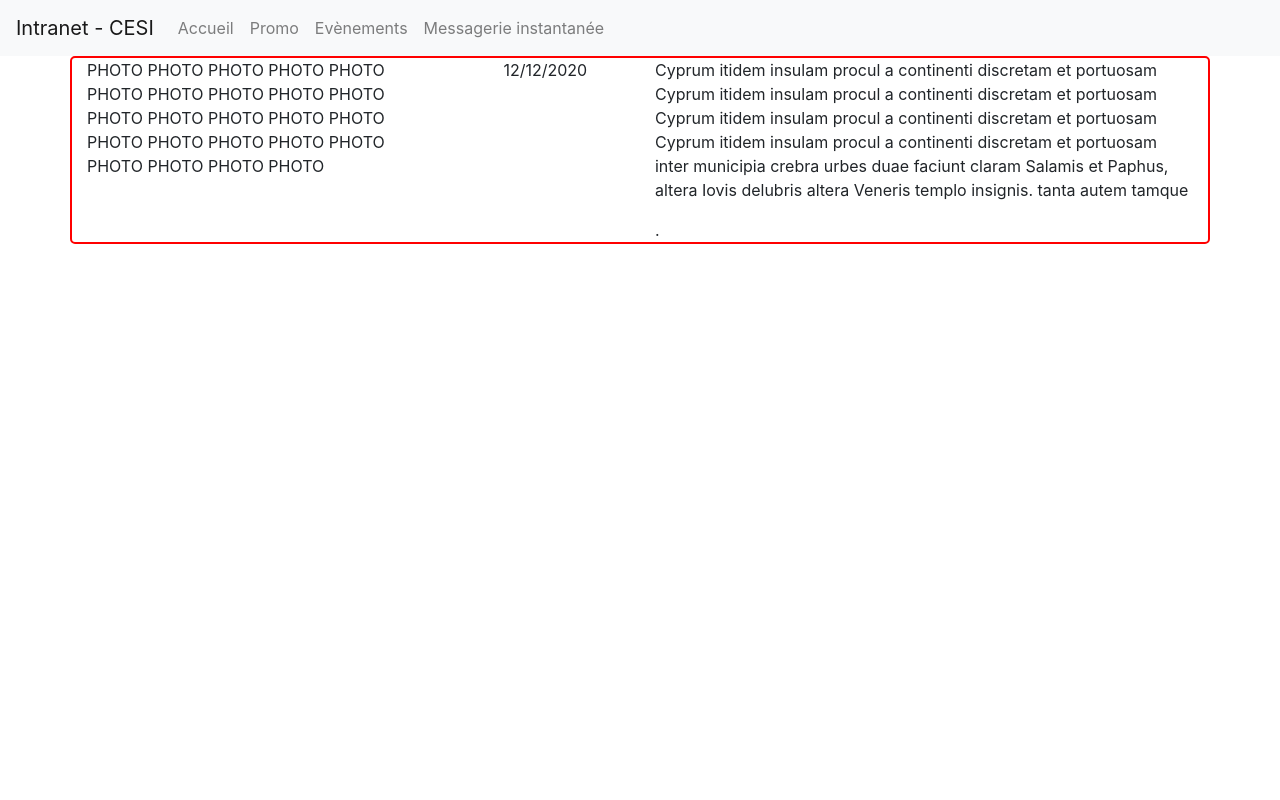
After one commit to aymanagh/intranet_cesi, a PHP site: page /event.php in a window 1280 px wide. The commit adds this page. Run offline with PHP 8.4, Linux system fonts and the light colour scheme; some libraries are stand-ins or nearby versions.

Commit message:
conception faq & event.php

```diff
--- /dev/null
+++ b/view/event.php
@@ -0,0 +1,33 @@
+<?php
+include 'navbar.php';
+?>
+<!DOCTYPE html>
+<html>
+    <head>
+        <meta charset="utf-8" />
+        <link rel="stylesheet" href="../bootstrap-4.3.1-dist/css/bootstrap.min.css" crossorigin="anonymous">
+        <title>Evènements</title>
+    </head>
+    <body>
+        <div class="container" style=" border: 2px solid red; border-radius: 5px;">
+            <div class="row">
+                <div class="col-sm-4">
+                    <p>PHOTO PHOTO PHOTO PHOTO PHOTO PHOTO PHOTO PHOTO PHOTO
+                    PHOTO PHOTO PHOTO PHOTO PHOTO PHOTO PHOTO PHOTO PHOTO PHOTO
+                    PHOTO PHOTO PHOTO PHOTO PHOTO
+                    </p>
+                </div>
+                <div class="col-sm-2 text-center">
+                    <p>12/12/2020</p>
+                </div>
+                <div class="col-sm-6">
+                    <p>Cyprum itidem insulam procul a continenti discretam et portuosam Cyprum itidem insulam procul a continenti discretam et portuosam Cyprum itidem insulam procul a continenti discretam et portuosam Cyprum itidem insulam procul a continenti discretam et portuosam
+                    inter municipia crebra urbes duae faciunt claram Salamis et Paphus,
+                    altera Iovis delubris altera Veneris templo insignis. tanta autem tamque
+
+                    </p>.
+                </div>
+            </div>
+        </div>
+    </body>
+</html>
--- /dev/null
+++ b/view/faq.php
@@ -0,0 +1,2 @@
+<?php
+?>
--- a/view/navbar.php
+++ b/view/navbar.php
@@ -16,6 +16,9 @@
         <a class="nav-link" href="#">Promo</a>
       </li>
       <li class="nav-item">
+        <a class="nav-link" href="event.php">Evènements</a>
+      </li>
+      <li class="nav-item">
         <a class="nav-link" href="#">Messagerie instantanée</a>
       </li>
     </ul>
```
